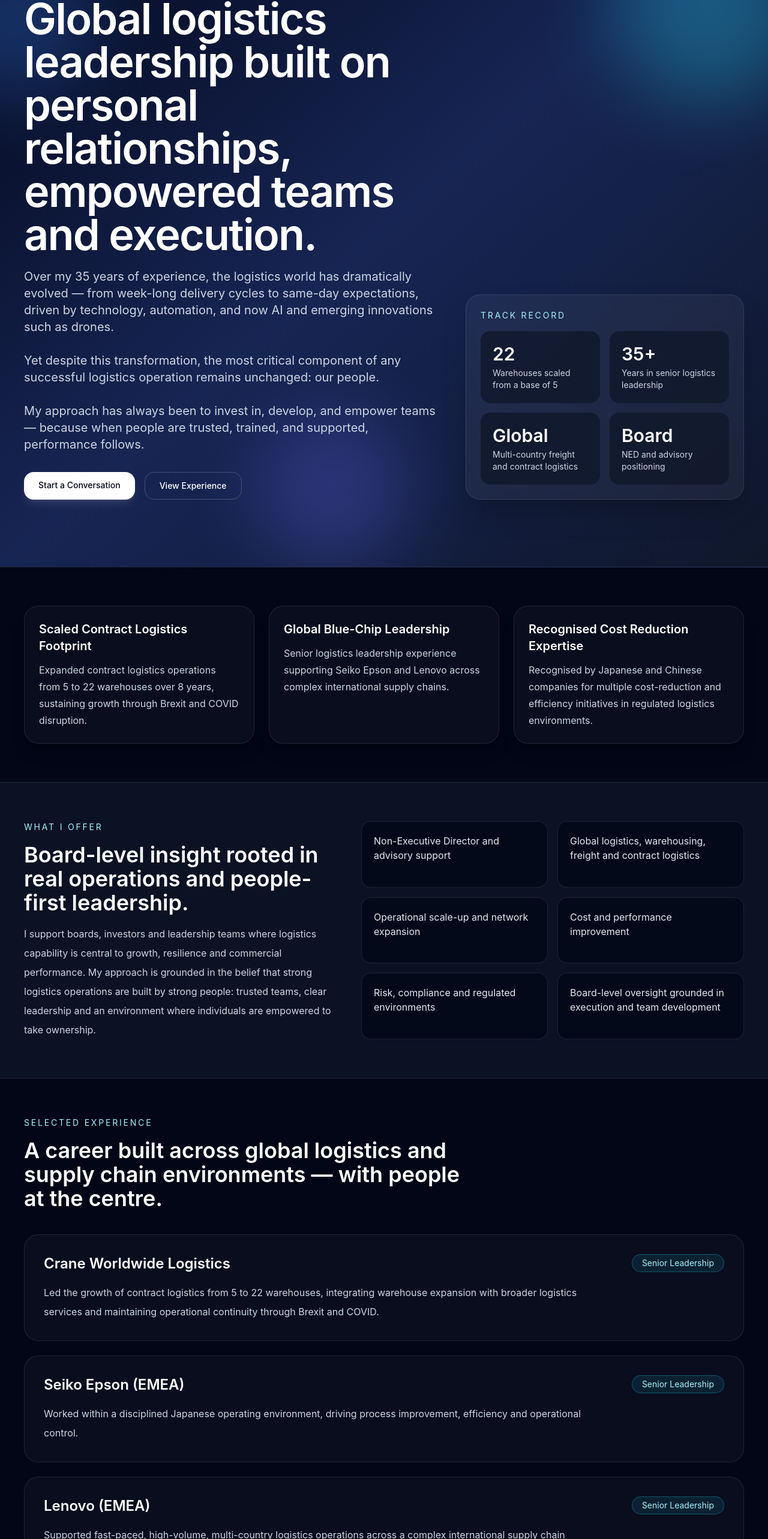
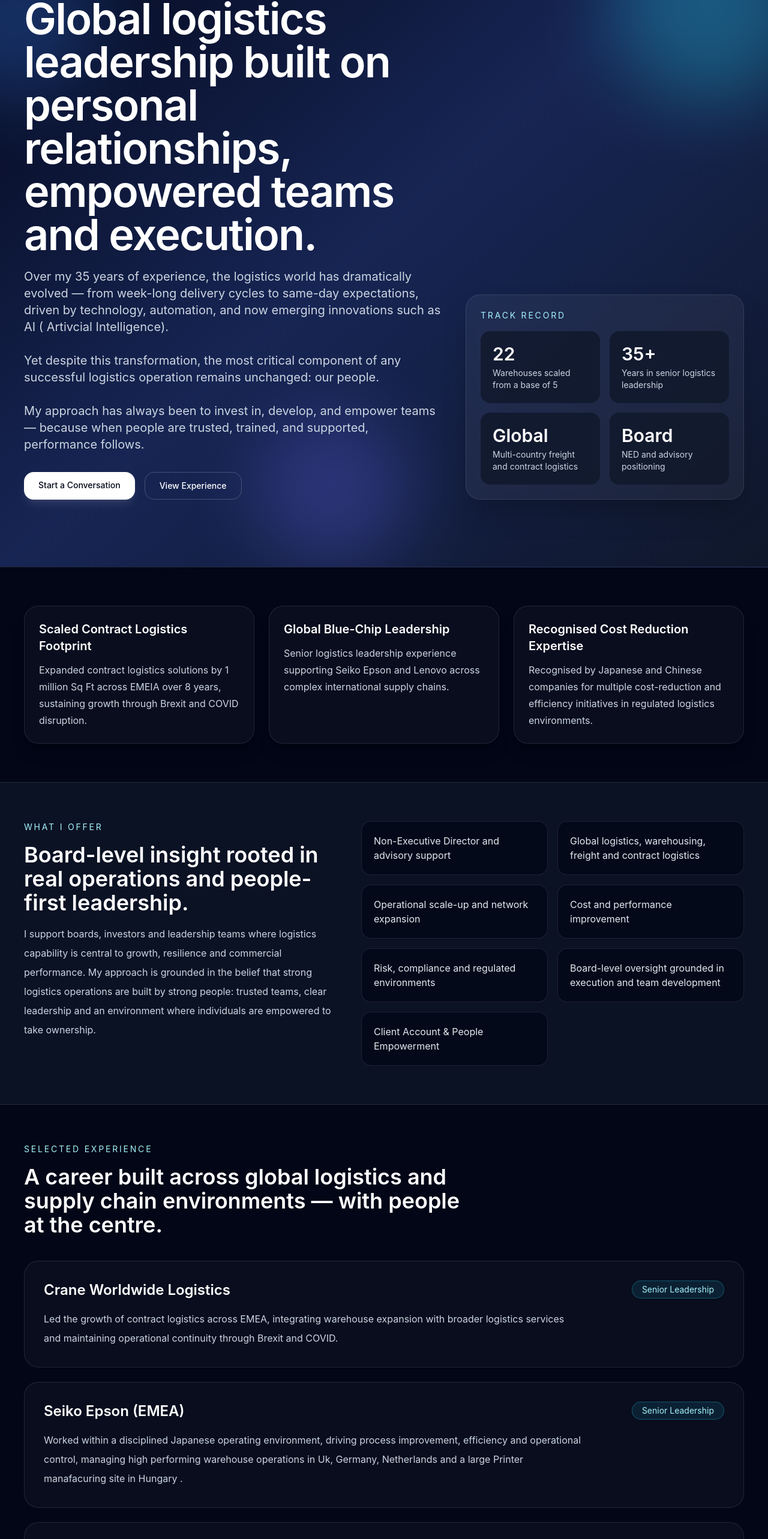
Before and after one commit to gerryhall05-commits/gerry-hall-website, a React (Vite) app: page / in a window 1280 px wide. Shown: the part 187-2753 px from the top of the page at 60% size. Built offline with nearby package versions, Linux system fonts and the light colour scheme.

Commit message:
Update App.jsx

```diff
--- a/src/App.jsx
+++ b/src/App.jsx
@@ -3,7 +3,7 @@ export default function App() {
     {
       title: 'Scaled Contract Logistics Footprint',
       detail:
-        'Expanded contract logistics operations from 5 to 22 warehouses over 8 years, sustaining growth through Brexit and COVID disruption.',
+        'Expanded contract logistics solutions by 1 million Sq Ft across EMEIA over 8 years, sustaining growth through Brexit and COVID disruption.',
     },
     {
       title: 'Global Blue-Chip Leadership',
@@ -24,23 +24,24 @@ export default function App() {
     'Cost and performance improvement',
     'Risk, compliance and regulated environments',
     'Board-level oversight grounded in execution and team development',
+    'Client Account & People Empowerment',
   ]
 
   const experience = [
     {
       company: 'Crane Worldwide Logistics',
       summary:
-        'Led the growth of contract logistics from 5 to 22 warehouses, integrating warehouse expansion with broader logistics services and maintaining operational continuity through Brexit and COVID.',
+        'Led the growth of contract logistics across EMEA, integrating warehouse expansion with broader logistics services and maintaining operational continuity through Brexit and COVID.',
     },
     {
       company: 'Seiko Epson (EMEA)',
       summary:
-        'Worked within a disciplined Japanese operating environment, driving process improvement, efficiency and operational control.',
+        'Worked within a disciplined Japanese operating environment, driving process improvement, efficiency and operational control, managing high performing warehouse operations in Uk, Germany, Netherlands and a large Printer manafacuring site in Hungary   .',
     },
     {
       company: 'Lenovo (EMEA)',
       summary:
-        'Supported fast-paced, high-volume, multi-country logistics operations across a complex international supply chain network.',
+        'Supported fast-paced, high-volume, multi-country logistics operations across a complex international supply chain network plus setting up a new Service support operation from Slovakia.',
     },
   ]
 
@@ -64,7 +65,7 @@ export default function App() {
                 Global logistics leadership built on personal relationships, empowered teams and execution.
               </h1>
               <p className="max-w-3xl text-lg leading-8 text-slate-300 sm:text-xl">
-                Over my 35 years of experience, the logistics world has dramatically evolved — from week-long delivery cycles to same-day expectations, driven by technology, automation, and now AI and emerging innovations such as drones.
+                Over my 35 years of experience, the logistics world has dramatically evolved — from week-long delivery cycles to same-day expectations, driven by technology, automation, and now emerging innovations such as AI ( Artivcial Intelligence).
                 <br /><br />
                 Yet despite this transformation, the most critical component of any successful logistics operation remains unchanged: our people.
                 <br /><br />
```
